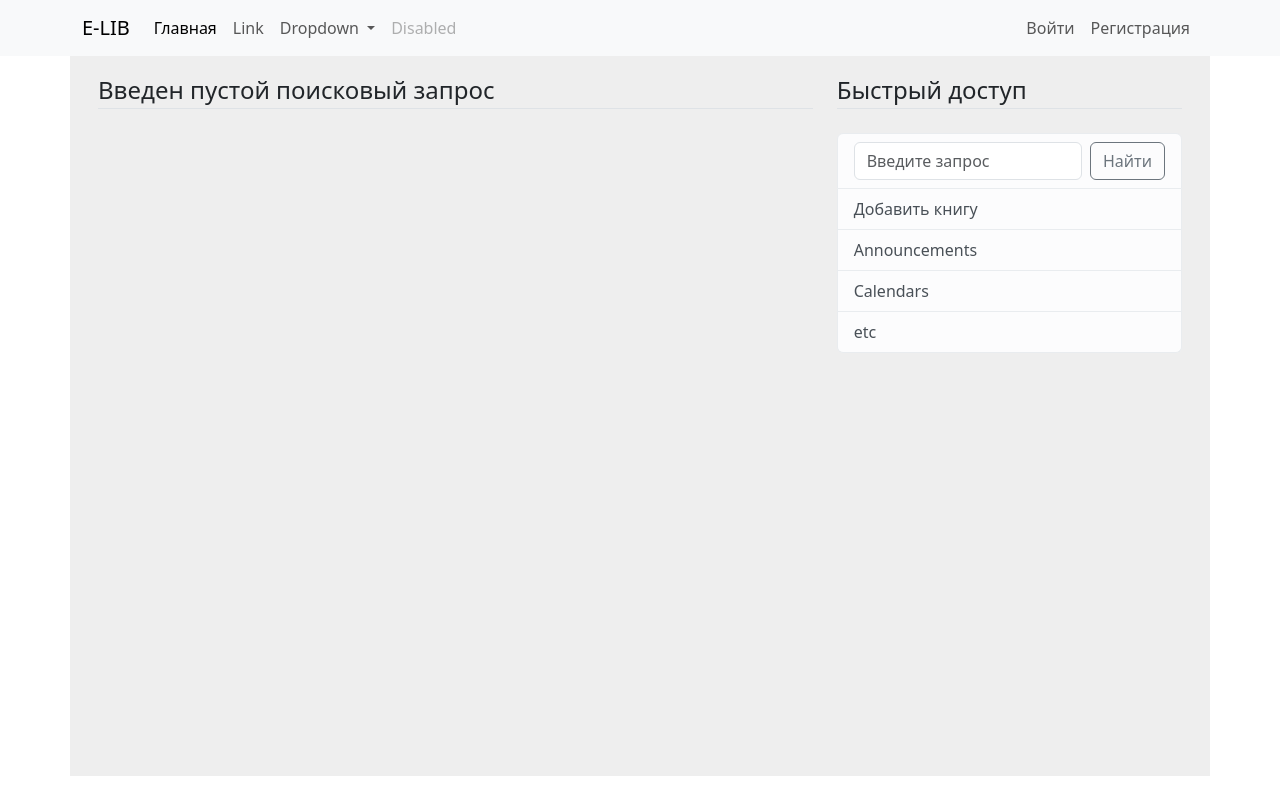
After one commit to kolaxy/library, a Django app: page /search/ in a window 1280 px wide. The commit adds this page. Run offline with Django 4.2, Linux system fonts and the light colour scheme; some libraries are stand-ins or nearby versions.

Commit message:
search author/book fast bar

```diff
--- a/library/templates/base.html
+++ b/library/templates/base.html
@@ -26,9 +26,10 @@
                             <legend class="border-bottom mb-4">Быстрый доступ</legend>
                                 <ul class="list-group">
                                     <li class="list-group-item list-group-item-light">
-                                        <form class="d-flex" role="search">
-                                            <input class="form-control me-2" type="search" placeholder="Search" aria-label="Search">
-                                            <button class="btn btn-outline-success" type="submit">Search</button>
+                                        <form class="d-flex" role="search" method="POST" action="{% url 'search' %}">
+                                            {% csrf_token %}
+                                            <input class="form-control me-2" type="search" placeholder="Введите запрос" aria-label="Search" name="searched">
+                                            <button class="btn btn-outline-secondary" type="submit">Найти</button>
                                         </form>
                                     </li>
                                     <li class="list-group-item list-group-item-light"><a class="nav-item nav-link" href="{% url 'book-create' %}">Добавить книгу</a></li>
--- /dev/null
+++ b/library/templates/search.html
@@ -0,0 +1,32 @@
+{% extends 'base.html' %}
+{% load crispy_forms_tags %}
+{% block title %}Поиск книг{% endblock %}
+{% block content %}
+    {% if searched %}
+        <legend class="border-bottom mb-4">Результаты поиска по запросу "{{ searched }}"</legend>
+        <div class="row">
+            <div class="col">
+                <p><strong>Найденные книги:</strong></p>
+                <ul class="list-group">
+                    {% for book in books %}
+                        <li class="list-group-item list-group-item-action list-group-item-secondary">
+                            <a href="{% url 'book-detail' book.id %}" class="nav-item nav-link">{{ book }}</a>
+                        </li>
+                    {% endfor %}
+                </ul>
+            </div>
+            <div class="col">
+                <p><strong>Найденные авторы:</strong></p>
+                <ul class="list-group">
+                    {% for author in authors %}
+                        <li class="list-group-item list-group-item-action list-group-item-secondary">
+                            <a href="{% url 'author-detail' author.id %}" class="nav-item nav-link">{{ author }}</a>
+                        </li>
+                    {% endfor %}
+                </ul>
+            </div>
+        </div>
+    {% else %}
+        <legend class="border-bottom mb-4">Введен пустой поисковый запрос</legend>
+    {% endif %}
+{% endblock %}
--- a/library/urls.py
+++ b/library/urls.py
@@ -17,4 +17,5 @@ urlpatterns = [
     path('authors/', AuthorListView.as_view(), name='authors'),
     path('authors/new/', views.author_create, name='author-create'),
     path('authors/<int:pk>/', AuthorDetailView.as_view(), name='author-detail'),
+    path('search/', views.search, name='search')
 ]
--- a/library/views.py
+++ b/library/views.py
@@ -4,6 +4,7 @@ from django.views.generic.list import ListView
 from .models import Author, Book, Genre
 from .forms import BookCreate, AuthorCreate
 from django.contrib import messages
+from django.db.models import Q
 
 
 def home(request):
@@ -12,6 +13,19 @@ def home(request):
 
 def about(request):
     return render(request, 'about.html')
+
+
+def search(request):
+    if request.method == 'POST':
+        searched = request.POST['searched']
+        search_result = []
+        books = Book.objects.filter(name__contains=searched)
+        authors = Author.objects.filter(Q(family_name__contains=searched) |
+                                        Q(name__contains=searched) |
+                                        Q(surname__contains=searched))
+        return render(request, 'search.html', {'searched': searched, 'books': books, 'authors': authors})
+    else:
+        return render(request, 'search.html', {})
 
 
 def book_create(request):
```
